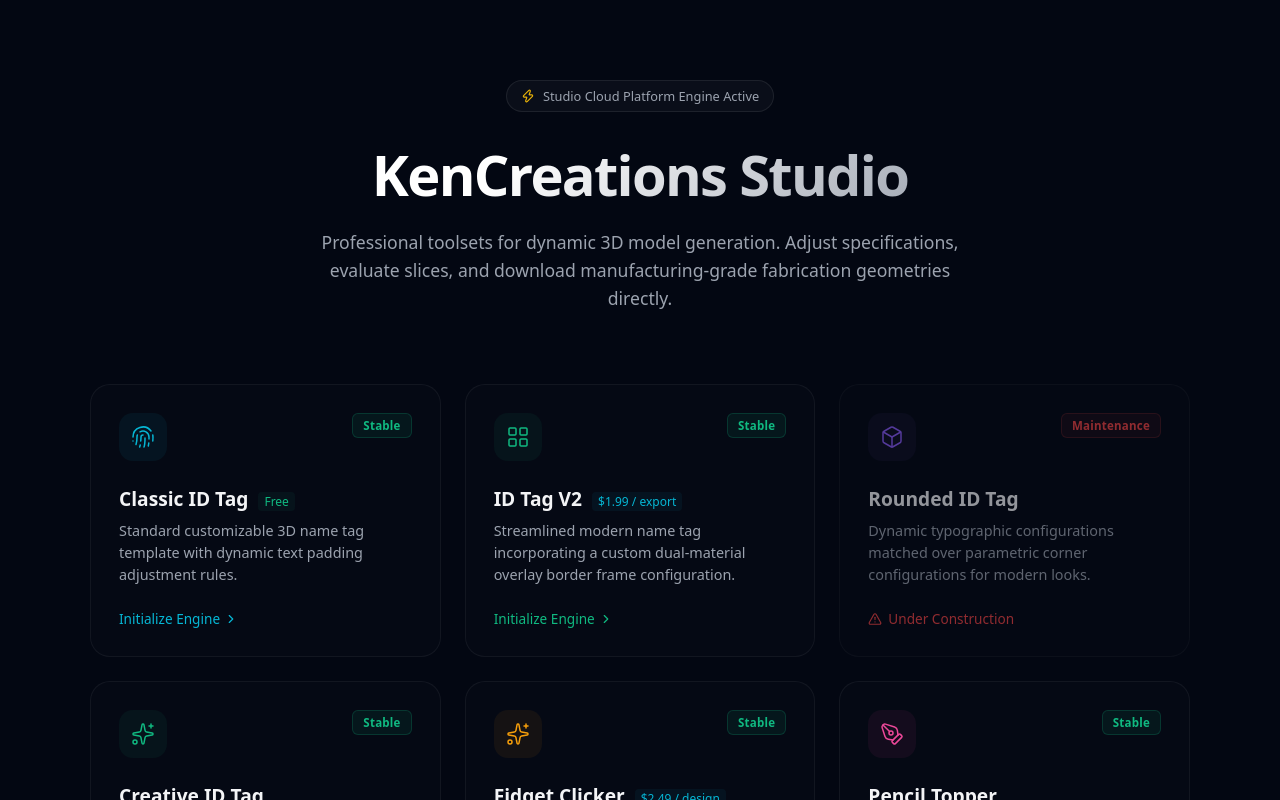
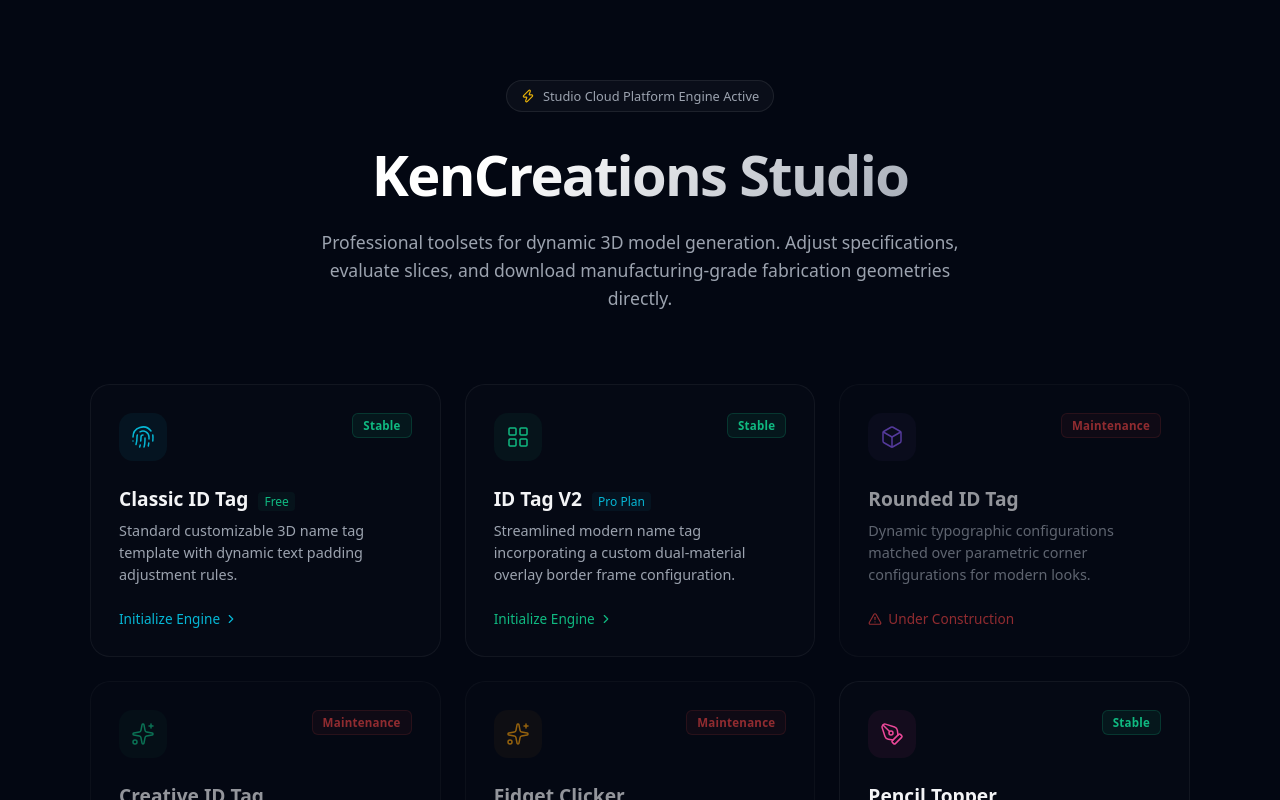
Before and after one commit to kencreations/kencreations_studio, a React (Vite) app: page / in a window 1280 px wide. Shown: the top 800 px of the page. Built offline with nearby package versions, Linux system fonts and the light colour scheme.

Commit message:
update for todayyyy

```diff
--- a/src/components/BuildPlatePreview.tsx
+++ b/src/components/BuildPlatePreview.tsx
@@ -7,6 +7,7 @@ import { estimateTagSize, generateLayout } from "../utils/layoutEngine";
 import { Generator } from "./Scene";
 import { Generator2 } from "./Scene2";
 import { Generator3 } from "./Scene3";
+import { Generator4 } from "./Scene4";
 import { GeneratorPencil } from "./ScenePencil";
 import { ChevronLeft, ChevronRight } from "lucide-react";
 
@@ -28,9 +29,10 @@ export const BuildPlatePreview: React.FC<BuildPlatePreviewProps> = ({
 }) => {
     const [currentPlate, setCurrentPlate] = useState(0);
 
-    const isDesign2 = location.pathname === "/design2";
-    const isDesign3 = location.pathname === "/design3";
-    const isPencilTopper = location.pathname === "/pencil";
+    const isDesign2 = location.pathname.includes("id-name-tag-2") || location.pathname === "/design2";
+    const isDesign3 = location.pathname.includes("id-name-tag-3") || location.pathname === "/design3";
+    const isDesign4 = location.pathname.includes("id-name-tag-4") || location.pathname === "/design4";
+    const isPencilTopper = location.pathname.includes("pencil-topper") || location.pathname === "/pencil";
 
     const tags = state.massCreation?.tags || [];
     const printerType = state.massCreation?.printerType || "A1 Mini";
@@ -79,6 +81,8 @@ export const BuildPlatePreview: React.FC<BuildPlatePreviewProps> = ({
                     <Generator2 {...props} />
                 ) : isDesign3 ? (
                     <Generator3 {...props} />
+                ) : isDesign4 ? (
+                    <Generator4 {...props} />
                 ) : (
                     <Generator {...props} />
                 )}
--- a/src/pages/Editor.tsx
+++ b/src/pages/Editor.tsx
@@ -291,7 +291,7 @@ const Editor: React.FC = () => {
             autoSize: true,
             padding: 10,
             width: 140,
-            height: 48,
+            height: 70,
             cornerRadius: 10,
             amplitude: 0,
             wavelength: 0,
--- a/src/pages/Home.tsx
+++ b/src/pages/Home.tsx
@@ -44,7 +44,7 @@ export const RAW_TOOLS: ToolItem[] = [
         icon: <LayoutGrid size={24} strokeWidth={1.5} />,
         color: "#10b981",
         status: "stable",
-        priceHint: "$1.99 / export",
+        priceHint: "Pro Plan",
     },
     {
         ref: "003",
@@ -65,7 +65,7 @@ export const RAW_TOOLS: ToolItem[] = [
         path: "/editor/id-name-tag-4",
         icon: <Sparkles size={24} strokeWidth={1.5} />,
         color: "#10b981",
-        status: "stable",
+        status: "maintenance",
     },
     {
         ref: "004",
@@ -75,8 +75,8 @@ export const RAW_TOOLS: ToolItem[] = [
         path: "/editor/fidget-clicker",
         icon: <Sparkles size={24} strokeWidth={1.5} />,
         color: "#f59e0b",
-        status: "stable",
-        priceHint: "$2.49 / design",
+        status: "maintenance",
+        priceHint: "Pro Plan",
     },
     {
         ref: "005",
```
